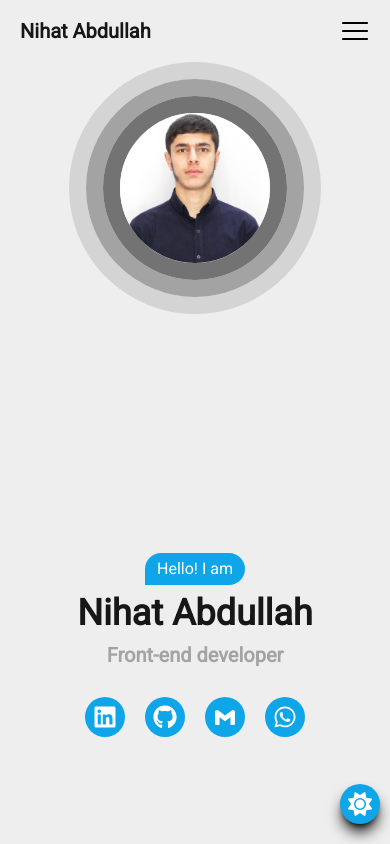
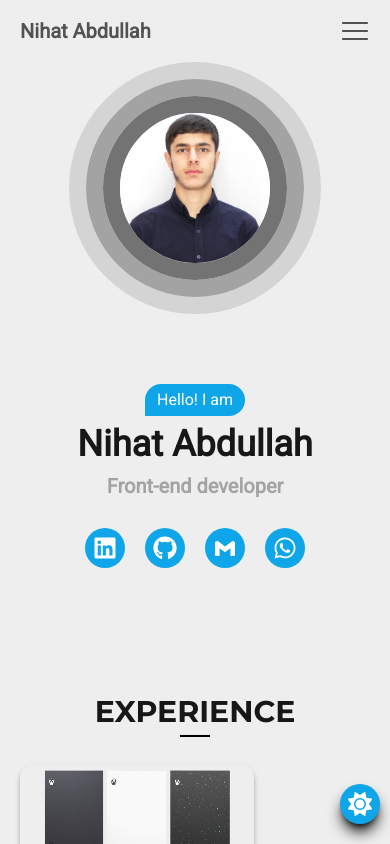
Before and after one commit to Nihat774/Intern-Intelligence-2, a Next.js app: page / in a window 390 px wide. Shown: the top 844 px of the page. Built offline with nearby package versions, Linux system fonts and the light colour scheme.

Commit message:
change size and color

```diff
--- a/src/app/globals.css
+++ b/src/app/globals.css
@@ -16,7 +16,7 @@
 
 body {
   color: var(--foreground);
-  background: #eee;
+  background: var(--background);
   font-family: var(--font-roboto), sans-serif;
 }
 .dark body {
--- a/src/components/Header/index.jsx
+++ b/src/components/Header/index.jsx
@@ -53,7 +53,7 @@ function Header() {
           isOpen ? "fixed top-0 left-0  bg-neutral-600 w-screen" : "sticky top-0 px-[20px]"
         } z-10 transition-all duration-300  md:px-[70px] -mx-[20px] md:-mx-[70px] `}
       >
-        <a href="#" className={` font-bold text-xl flex ${isDarkMode?"text-white":""}`}>
+        <a href="#" className={` font-bold text-xl flex ${isDarkMode?"text-white":"text-neutral-600"}`}>
           Nihat Abdullah
         </a>
         <nav className="hidden md:flex space-x-6">
@@ -82,7 +82,7 @@ function Header() {
             </div>
           ) : (
             <RxHamburgerMenu
-              className={`text-3xl cursor-pointer transition-all duration-300 ${isDarkMode?"text-white":"text-black"}`}
+              className={`text-3xl cursor-pointer transition-all duration-300 ${isDarkMode?"text-white":"text-neutral-600"}`}
               onClick={handleOpen}
             />
           )}
--- a/src/components/HomeSection1/index.jsx
+++ b/src/components/HomeSection1/index.jsx
@@ -9,7 +9,7 @@ function HomeSection1() {
     <>
       <section
         id="home"
-        className="flex md:flex-row flex-col-reverse justify-between items-center min-h-[80vh] md:min-h-[90vh]"
+        className="flex md:flex-row flex-col-reverse justify-between items-center min-h-[60vh] md:min-h-[90vh]"
       >
         <div className="flex flex-col gap-7">
           <div className="flex flex-col md:items-start items-center gap-2">
--- a/src/components/HomeSection6/index.jsx
+++ b/src/components/HomeSection6/index.jsx
@@ -37,13 +37,13 @@ function HomeSection6() {
         </div>
 
         <div className="flex justify-center ">
-           <form className="flex flex-col gap-3 w-[65vw]">
+           <form className="flex flex-col gap-3 w-[65vw] ">
             <legend className="text-white text-center">Send me message</legend>
             <input
               onChange={(e) => handleChange(e)}
               name="fullName"
               value={userData.fullName}
-              className=" rounded-xl p-3 hover:bg-neutral-300 placeholder-duration-700 focus:outline-none focus:border-transparent focus:bg-neutral-300 focus:placeholder-font-bold focus:placeholder-white "
+              className=" rounded-xl bg-white p-3 hover:bg-neutral-300 placeholder-duration-700 focus:outline-none focus:border-transparent focus:bg-neutral-300 focus:placeholder-font-bold focus:placeholder-white "
               type="text"
               placeholder="Full Name"
             />
@@ -51,7 +51,7 @@ function HomeSection6() {
               onChange={(e) => handleChange(e)}
               name="email"
               value={userData.email}
-              className=" rounded-xl p-3 hover:bg-neutral-300 focus:outline-none focus:border-transparent focus:bg-neutral-300 focus:placeholder-font-bold focus:placeholder-white "
+              className=" rounded-xl bg-white p-3 hover:bg-neutral-300 focus:outline-none focus:border-transparent focus:bg-neutral-300 focus:placeholder-font-bold focus:placeholder-white "
               type="email"
               placeholder="Email"
             />
@@ -59,7 +59,7 @@ function HomeSection6() {
               onChange={(e) => handleChange(e)}
               name="subject"
               value={userData.subject}
-              className=" rounded-xl p-3 hover:bg-neutral-300 focus:outline-none focus:border-transparent focus:bg-neutral-300 focus:placeholder-font-bold focus:placeholder-white "
+              className=" rounded-xl p-3 bg-white hover:bg-neutral-300 focus:outline-none focus:border-transparent focus:bg-neutral-300 focus:placeholder-font-bold focus:placeholder-white "
               type="text"
               placeholder="Subject"
             />
@@ -67,7 +67,7 @@ function HomeSection6() {
               onChange={(e) => handleChange(e)}
               name="message"
               value={userData.message}
-              className=" h-[20vh] resize-none rounded-xl p-3 hover:bg-neutral-300 focus:outline-none focus:border-transparent focus:bg-neutral-300 focus:placeholder-font-bold focus:placeholder-white"
+              className=" h-[20vh] bg-white resize-none rounded-xl p-3 hover:bg-neutral-300 focus:outline-none focus:border-transparent focus:bg-neutral-300 focus:placeholder-font-bold focus:placeholder-white"
               placeholder="Message"
             ></textarea>
             <button className="bg-[#0B2F9F]  duration-500 text-white py-2 w-fit px-4 md:w-[6vw] rounded-lg">
```
